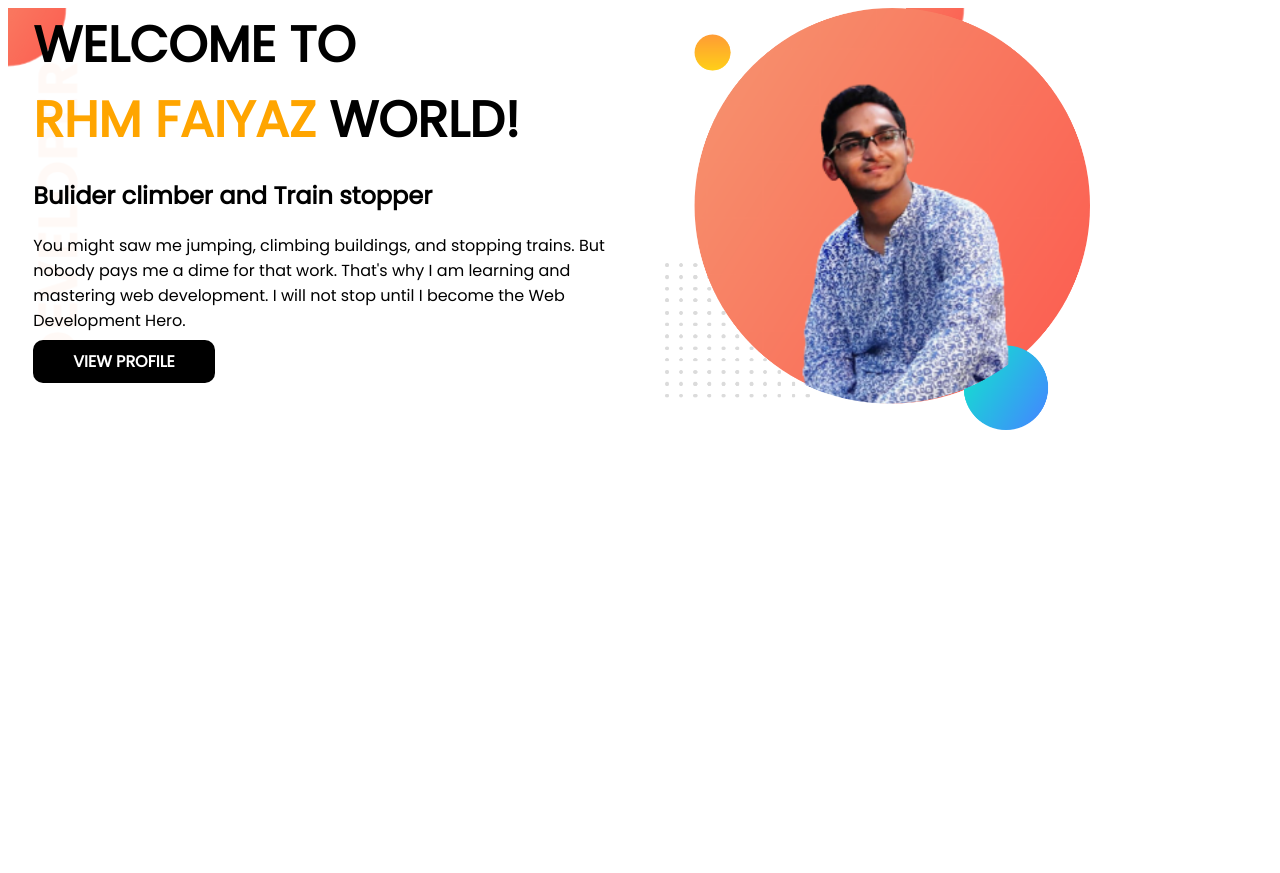
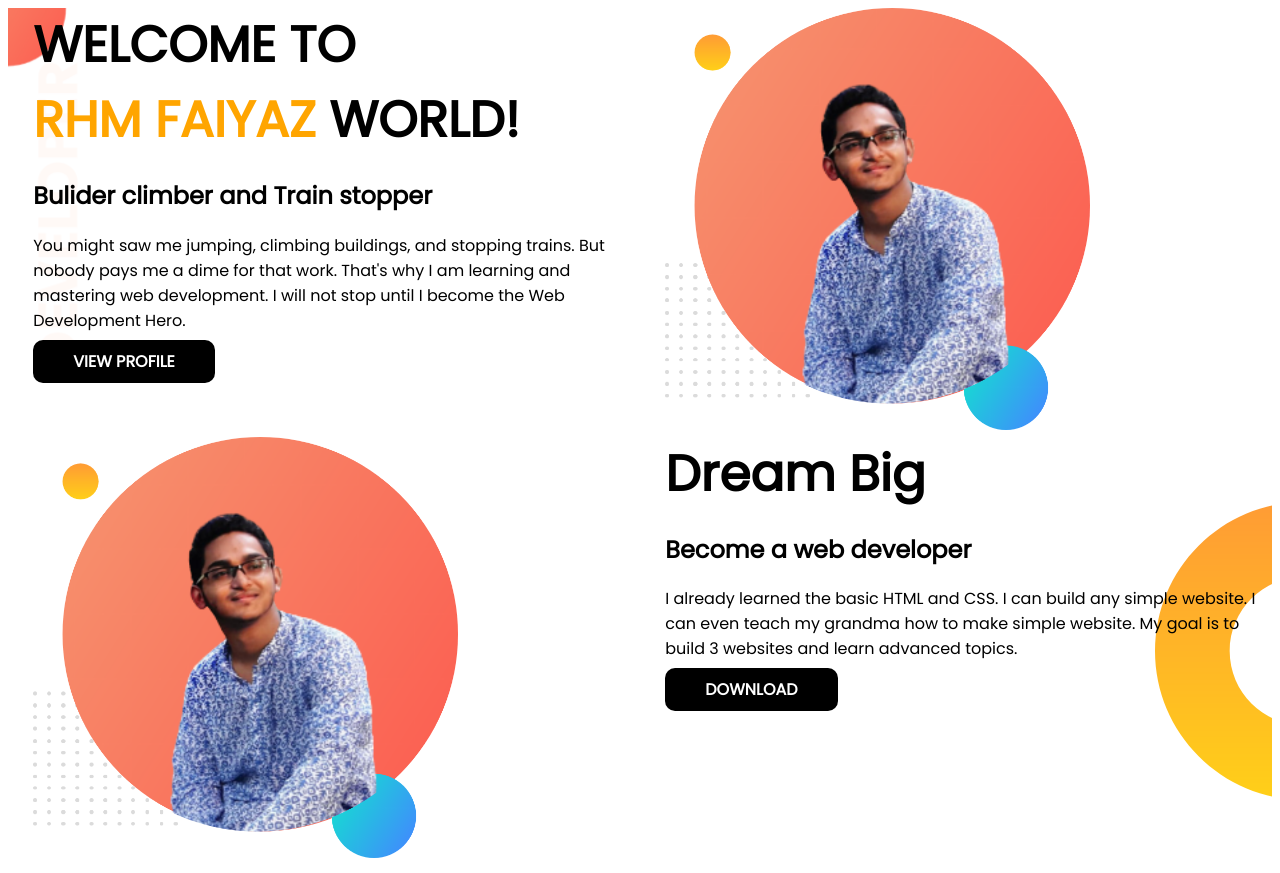
Before and after one commit to Faiyazuddin0010/developer-portfolio, a plain HTML site: page index.html in a window 1280 px wide. Before the commit the page ends 800 px from the top, so only its background shows below. Drawn offline with Linux system fonts and the light colour scheme.

Commit message:
tree added

```diff
--- a/index.html
+++ b/index.html
@@ -23,6 +23,23 @@
 <div class="half-width">
     <img src="images/Faiyaz1.png" alt="">
 </div>
+
+
+
 </section>
+
+<section class="dream-big">
+    <div class="half-width">
+        <img src="images/Faiyaz1.png" alt="">
+    </div>
+
+    <div class="half-width">
+        <h1>Dream Big</h1>
+        <h2>Become a web developer</h2>
+        <p>I already learned the basic HTML and CSS. I can build any simple website. I can even teach my grandma how to make simple website. My goal is to build 3 websites and learn advanced topics.</p>
+        <a class="link-button" target="_blank" href="https://www.facebook.com/">DOWNLOAD</a>
+    </div>
+</section>
+
 </body>
 </html>
--- a/style.css
+++ b/style.css
@@ -34,5 +34,12 @@ section{
 }
 .top-banner{
     background-image: url(images/top-banner.png);
+    background-repeat: no-repeat ;
 
 }
+.dream-big{
+
+    background-image: url(images/dream-bg.png);
+    background-repeat: no-repeat;
+    background-position: right;
+}
```
